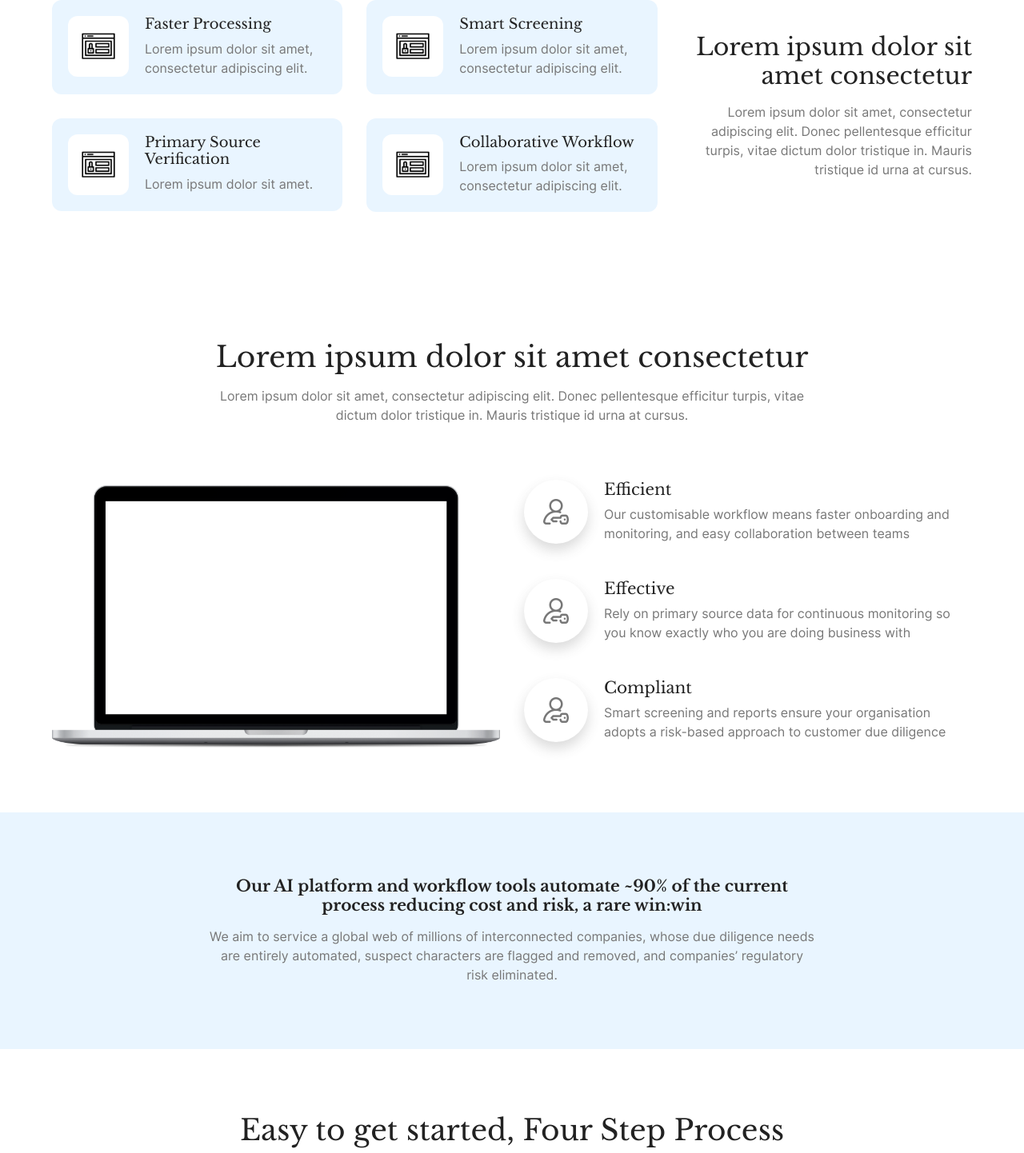
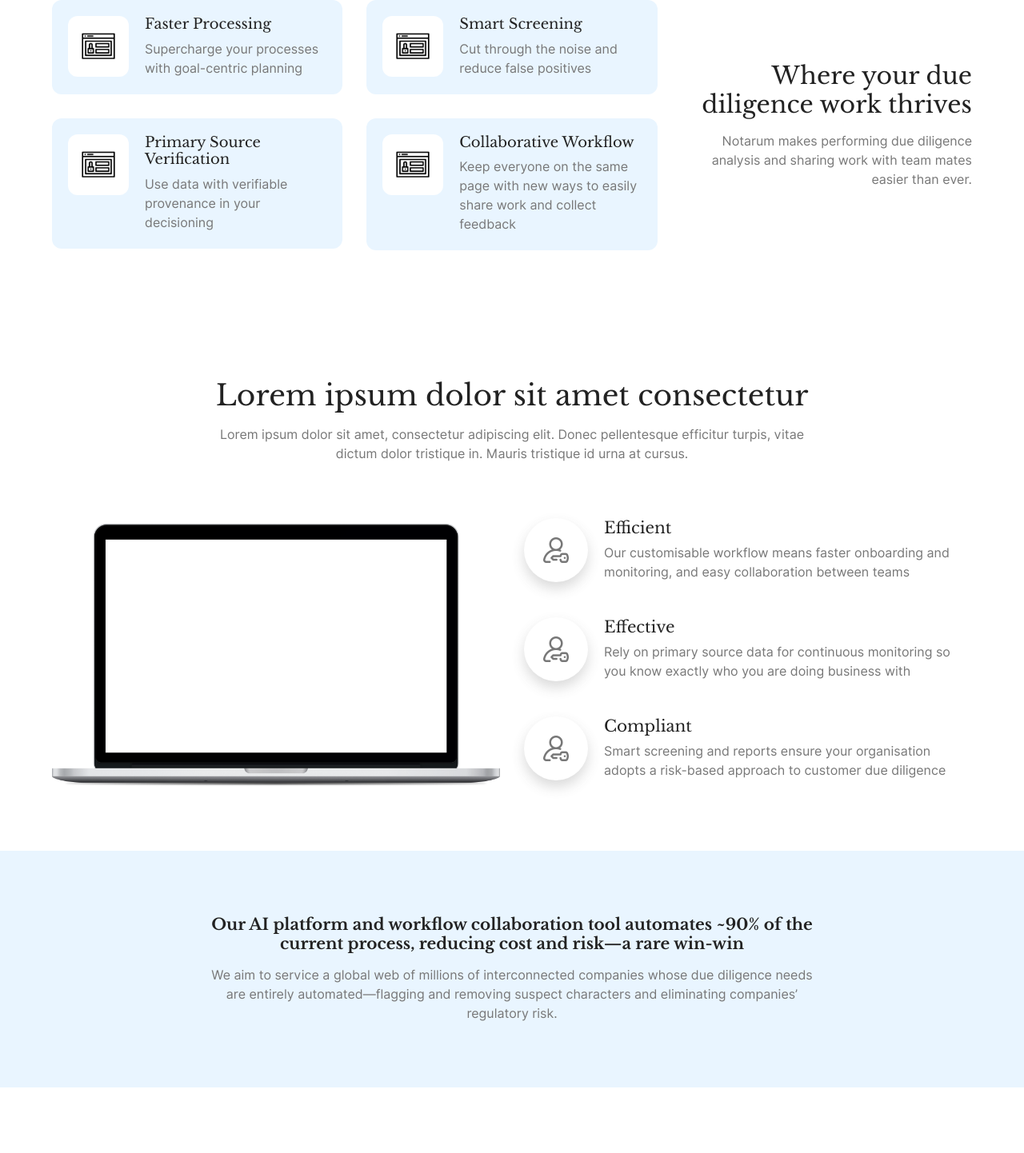
Before and after one commit to maianhkhadev/notarum-001, a React app: page / in a window 1280 px wide. Shown: the part 875-2317 px from the top of the page at 80% size. Built offline with nearby package versions, Linux system fonts and the light colour scheme.

Commit message:
Update Home.presentation.js
Replace dummy text

```diff
--- a/src/components/pages/Home.presentation.js
+++ b/src/components/pages/Home.presentation.js
@@ -17,7 +17,7 @@ export default function (props) {
               <div className="row">
                 <div className="col-xl-6 align-self-center">
                   <h1 className="section-title">Automating corporate due diligence</h1>
-                  <p className="text">Lorem ipsum dolor sit amet, consectetur adipiscing elit. Donec pellentesque efficitur turpis, vitae dictum dolor tristique in. Mauris tristique id urna at cursus.</p>
+                  <p className="text">Notarum is a modern due diligence workflow tool designed to reduce busywork—so you can focus on the bigger picture.</p>
                   <button className="btn btn-primary">Learn More</button>
                 </div>
                 <div className="col-xl-6">
@@ -35,14 +35,14 @@ export default function (props) {
                     <img className="feature-icon" src={ require('@/assets/images/login.png') } alt=""/>
                     <div className="feature-content">
                       <h4 className="feature-title">Faster Processing</h4>
-                      <p className="feature-text">Lorem ipsum dolor sit amet, consectetur adipiscing elit.</p>
+                      <p className="feature-text">Supercharge your processes with goal-centric planning</p>
                     </div>
                   </div>
                   <div className="feature">
                     <img className="feature-icon" src={ require('@/assets/images/login.png') } alt=""/>
                     <div className="feature-content">
                       <h4 className="feature-title">Primary Source Verification</h4>
-                      <p className="feature-text">Lorem ipsum dolor sit amet.</p>
+                      <p className="feature-text">Use data with verifiable provenance in your decisioning</p>
                     </div>
                   </div>
                 </div>
@@ -51,20 +51,20 @@ export default function (props) {
                     <img className="feature-icon" src={ require('@/assets/images/login.png') } alt=""/>
                     <div className="feature-content">
                       <h4 className="feature-title">Smart Screening</h4>
-                      <p className="feature-text">Lorem ipsum dolor sit amet, consectetur adipiscing elit.</p>
+                      <p className="feature-text">Cut through the noise and reduce false positives</p>
                     </div>
                   </div>
                   <div className="feature">
                     <img className="feature-icon" src={ require('@/assets/images/login.png') } alt=""/>
                     <div className="feature-content">
                       <h4 className="feature-title">Collaborative Workflow</h4>
-                      <p className="feature-text">Lorem ipsum dolor sit amet, consectetur adipiscing elit.</p>
+                      <p className="feature-text">Keep everyone on the same page with new ways to easily share work and collect feedback</p>
                     </div>
                   </div>
                 </div>
                 <div className="col-xl-4 align-self-center">
-                  <h3 className="section-title">Lorem ipsum dolor sit amet consectetur</h3>
-                  <p className="text">Lorem ipsum dolor sit amet, consectetur adipiscing elit. Donec pellentesque efficitur turpis, vitae dictum dolor tristique in. Mauris tristique id urna at cursus.</p>
+                  <h3 className="section-title">Where your due diligence work thrives</h3>
+                  <p className="text">Notarum makes performing due diligence analysis and sharing work with team mates easier than ever.</p>
                 </div>
               </div>
             </div>
@@ -76,15 +76,15 @@ export default function (props) {
             <div className="container">
               <div className="row">
                 <div className="col-xl-8 mx-auto text-center">
-                  <h4 className="section-title">Our AI platform and workflow tools automate ~90% of the current process reducing cost and risk, a rare win:win</h4>
-                  <p className="text">We aim to service a global web of millions of interconnected companies, whose due diligence needs are entirely automated, suspect characters are flagged and removed, and companies’ regulatory risk eliminated.</p>
+                  <h4 className="section-title">Our AI platform and workflow collaboration tool automates ~90% of the current process, reducing cost and risk—a rare win-win</h4>
+                  <p className="text">We aim to service a global web of millions of interconnected companies whose due diligence needs are entirely automated—flagging and removing suspect characters and eliminating companies’ regulatory risk.</p>
                 </div>
               </div>
             </div>
           </section>
 
           <section className="section-tutorial">
-            <h2 className="section-title">Easy to get started, Four Step Process</h2>
+            <h2 className="section-title">Get started with our easy four-step process</h2>
 
             <div className="container">
               <div className="row">
```
